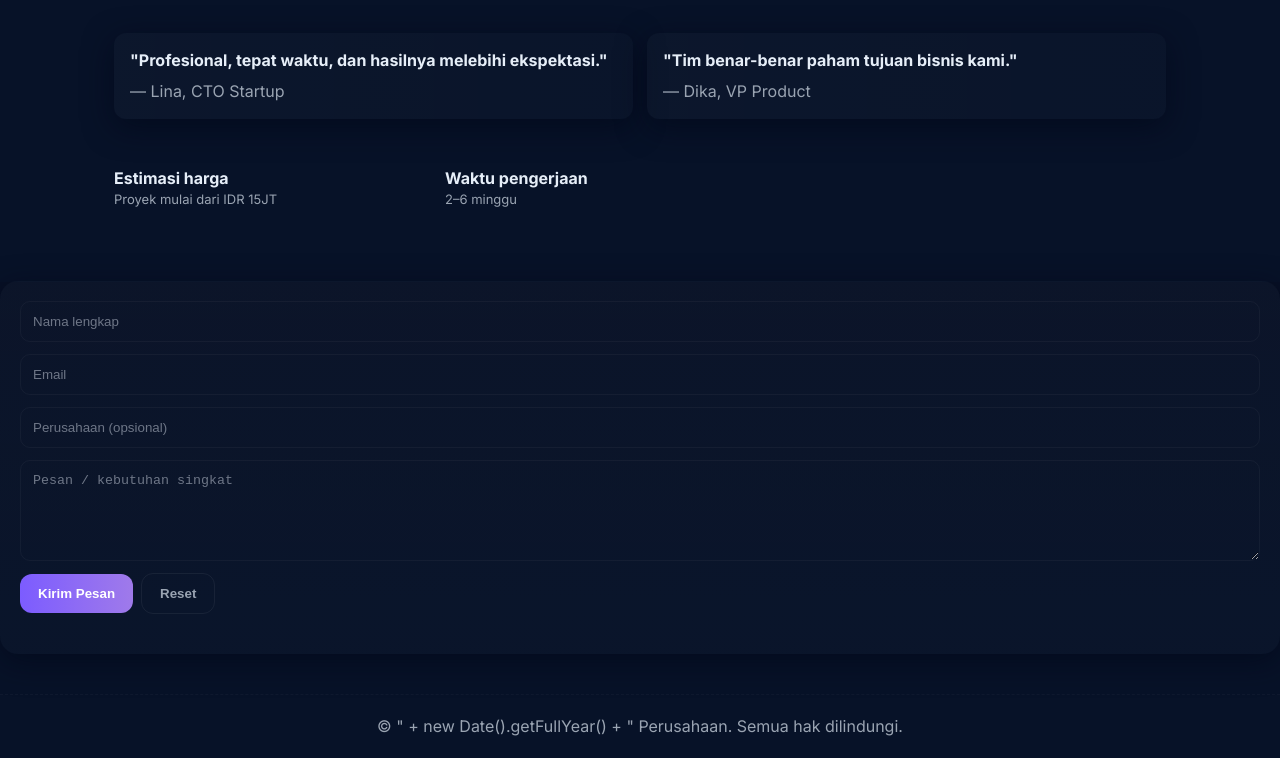
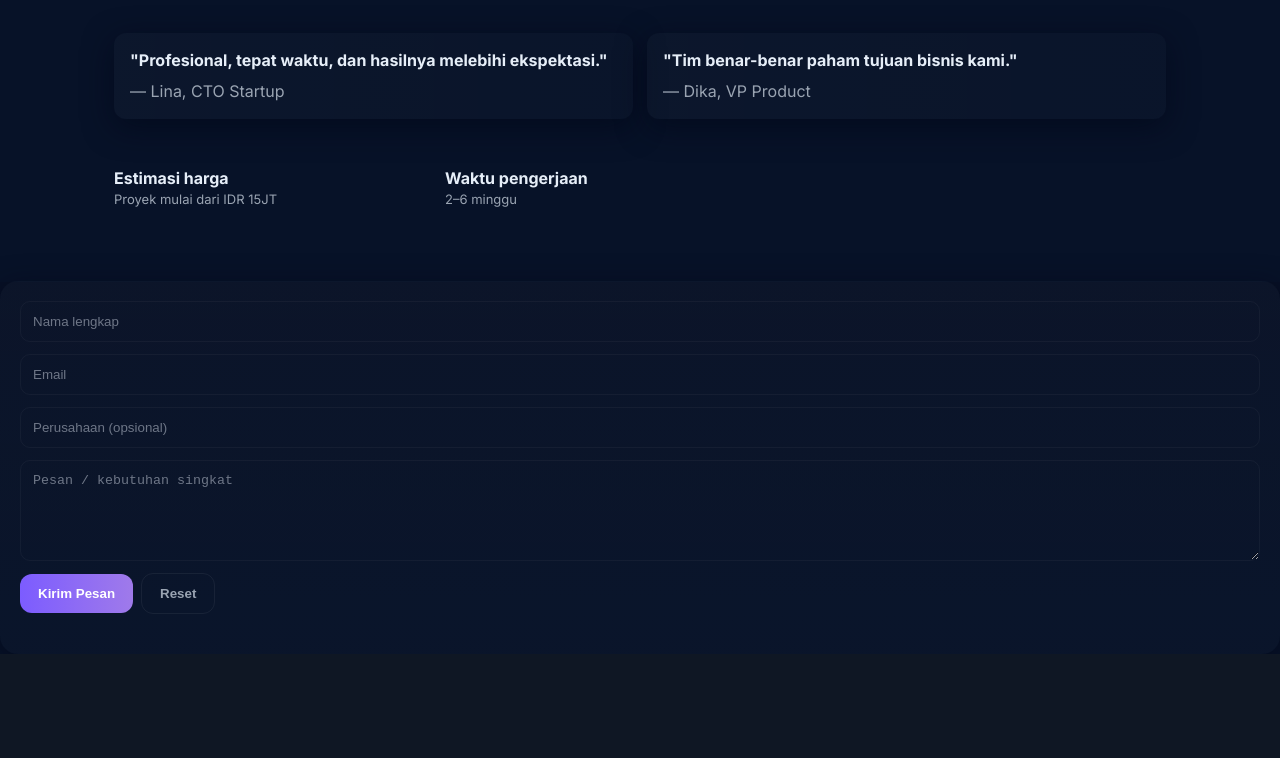
Before and after one commit to dzky7633/dzaky, a plain HTML site: page index.html in a window 1280 px wide. Shown: the part 1318-2076 px from the top of the page. After the commit the page ends 1972 px from the top, so only its background shows below. Drawn offline with Linux system fonts and the light colour scheme.

Commit message:
Add files via upload

```diff
--- a/index.html
+++ b/index.html
@@ -210,9 +210,6 @@
       </aside>
     </section>
 
-    <footer>
-      © " + new Date().getFullYear() + " Perusahaan. Semua hak dilindungi.
-    </footer>
   </div>
 
   <script>
```
